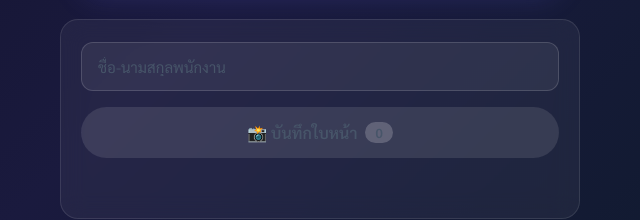
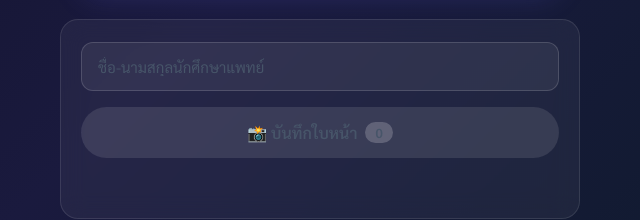
Before and after one commit to funsuperb/scan_attendance_V2, a plain HTML site: page register.html in a window 1280 px wide. Shown: the part 489-709 px from the top of the page, 320-960 px from the left. Drawn offline with Linux system fonts and the light colour scheme.

Commit message:
Update register.html

```diff
--- a/register.html
+++ b/register.html
@@ -226,7 +226,7 @@
 
   <div class="form-section">
     <div class="input-group">
-      <input type="text" id="username" placeholder="ชื่อ-นามสกุลพนักงาน">
+      <input type="text" id="username" placeholder="ชื่อ-นามสกุลนักศึกษาแพทย์">
     </div>
 
     <button id="btnSave" onclick="saveFace()" disabled>
```
